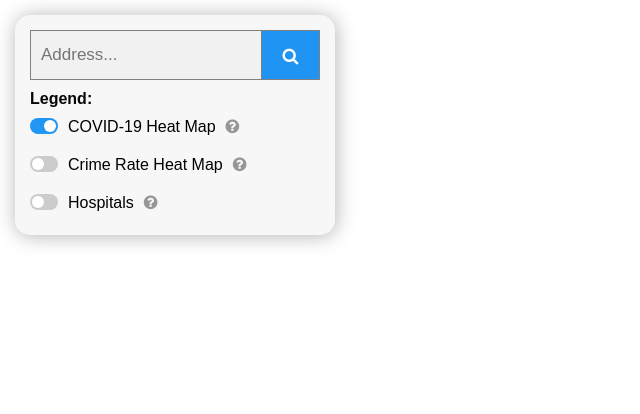
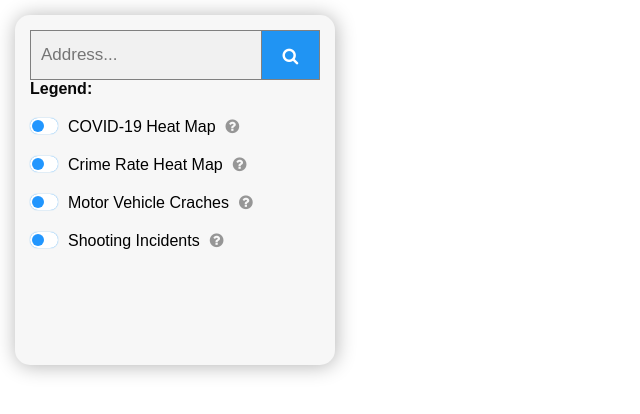
Before and after one commit to nocap-andrew/sbuhack_2020, a Flask app: template templates/index.html in a window 1280 px wide. Shown: the top 414 px of the page, without its empty margins (0-640 px from the left). Run offline with Flask 2, Linux system fonts and the light colour scheme; the template is opened without the code that fills it, so the values that code supplies are empty; some libraries are stand-ins or nearby versions.

Commit message:
index and css adjusted

```diff
--- a/static/styles/style.css
+++ b/static/styles/style.css
@@ -21,13 +21,13 @@
     width: 25%;
     background-color:#f7f7f7;
     box-shadow: 1px 1px 20px rgba(0, 0, 0, 0.3);
-    height: 220px;
+    height: 350px;
     border-radius: 15px;
 }
 
 .legend h1 {
-    padding-top: 10px;
-    padding-bottom: 10px;
+    padding-top: 20px;
+    padding-bottom: 20px;
     font-size: 16px;
     color: rgb(7, 7, 7);
 }
@@ -120,7 +120,8 @@
     left: 0;
     right: 0;
     bottom: 0;
-    background-color: #ccc;
+    background-color: white;
+    box-shadow: 0 0 1px #2196F3;
     -webkit-transition: .4s;
     transition: .4s;
 }
@@ -133,17 +134,17 @@
     left: 2px;
     right: 2px;
     bottom: 2px;
-    background-color: white;
+    background-color: #2196Fe;
     -webkit-transition: .4s;
     transition: .4s;
 }
 
 input:checked + .slider {
-    background-color: #2196F3;
+    background-color: white;
 }
 
 input:focus + .slider {
-    box-shadow: 0 0 1px #2196F3;
+    background-color: #eeeeee;
 }
 
 input:checked + .slider:before {
@@ -159,27 +160,3 @@
 .slider.round:before {
     border-radius: 50%;
 }
-.fa span {
-    position: absolute;
-    z-index: 10;
-    display:none;
-    padding:14px 20px;
-    margin-top:-30px;
-    margin-left:28px;
-    width:300px;
-    line-height:16px;
-}
-
-.fa:hover span {
-    display: flex;
-    position:absolute;
-    cursor: pointer;
-    color:#111;
-    border:1px solid #DCA;
-    background:#fffAF0;
-}
-
-.fa span {
-    border-radius:4px;
-    box-shadow: 5px 5px 8px #CCC;
-}
--- a/templates/index.html
+++ b/templates/index.html
@@ -49,21 +49,19 @@
                         <input type="text" placeholder="Address..." name="address" id="address">
                         <button type="submit"><i class="fa fa-search"></i></button>
                 </div>
-            </form>
                 <div class="legend">
                     <h1 class="legend-header">Legend:</h1>
                     <ul>
                         <li class="legend-item">
                             <div class="inline for-switch">
                                 <label class="switch">
-                                    <input type="checkbox" name="covid_toggle" id="covid_toggle" checked = "true" onchange="toggleGroup('covid')">
+                                    <input type="checkbox" name="covid_toggle" id="covid_toggle" onchange="toggleGroup('covid')">
                                     <span class="slider round"></span>
                                 </label>
                             </div>
                             <div class="inline name">COVID-19 Heat Map</div>
                             <div class="inline description">
-                                <i class="fa fa-question-circle" style="color: rgb(150, 150, 150);">
-                                    <span class="tooltiptext">Show COVID-19 Heat Map based on reported cases of virus infection.</span>
+                                <i class="fa fa-question-circle" style="color: rgb(150, 150, 150);" onclick="showGif();">
                                 </i>
                             </div>
                         </li>
@@ -76,8 +74,7 @@
                             </div>
                             <div class="inline name">Crime Rate Heat Map</div>
                             <div class="inline description">
-                                <i class="fa fa-question-circle" style="color: rgb(150, 150, 150);">
-                                    <span class="tooltiptext">Show Crime Rate Heat Map based on Police reports and complaints.</span>
+                                <i class="fa fa-question-circle" style="color: rgb(150, 150, 150);" onclick="showGif();">
                                 </i>
                             </div>
                         </li>
@@ -88,19 +85,39 @@
                                     <span class="slider round"></span>
                                 </label>
                             </div>
-                            <div class="inline name">Hospitals</div>
+                            <div class="inline name">Motor Vehicle Craches</div>
                             <div class="inline description">
-                                <i class="fa fa-question-circle" style="color: rgb(150, 150, 150);">
-                                    <span class="tooltiptext">Show Hospitals equiped for COVID-19 treatment</span>
+                                <i class="fa fa-question-circle" style="color: rgb(150, 150, 150);" onclick="showGif();">
+                                </i>
+                            </div>
+                        </li>
+                        <li class="legend-item">
+                            <div class="inline for-switch">
+                                <label class="switch">
+                                    <input type="checkbox" name="hospital_toggle" id = "hospital_toggle" onchange="">
+                                    <span class="slider round"></span>
+                                </label>
+                            </div>
+                            <div class="inline name">Shooting Incidents</div>
+                            <div class="inline description">
+                                <i class="fa fa-question-circle" style="color: rgb(150, 150, 150);" onclick="showGif();">
                                 </i>
                             </div>
                         </li>
                     </ul>
                 </div>
+            </form>
             </div>
         </div>
 
         <div class="map" id="main_map"></div>
+
+        <script>
+            function showGif() {
+                helper = document.getElementById("helper");
+                helper.style.display = "block";
+            }
+        </script>
 
         <script>
             function initMap() {
@@ -117,7 +134,6 @@
                   '#e45252',
                   '#ce3838',
                 );
-                toggleGroup('crime');
 
                 markerGroups["covid"] = createMarkers( map,
                   {{ covid["latitudes"]|safe }},
```
